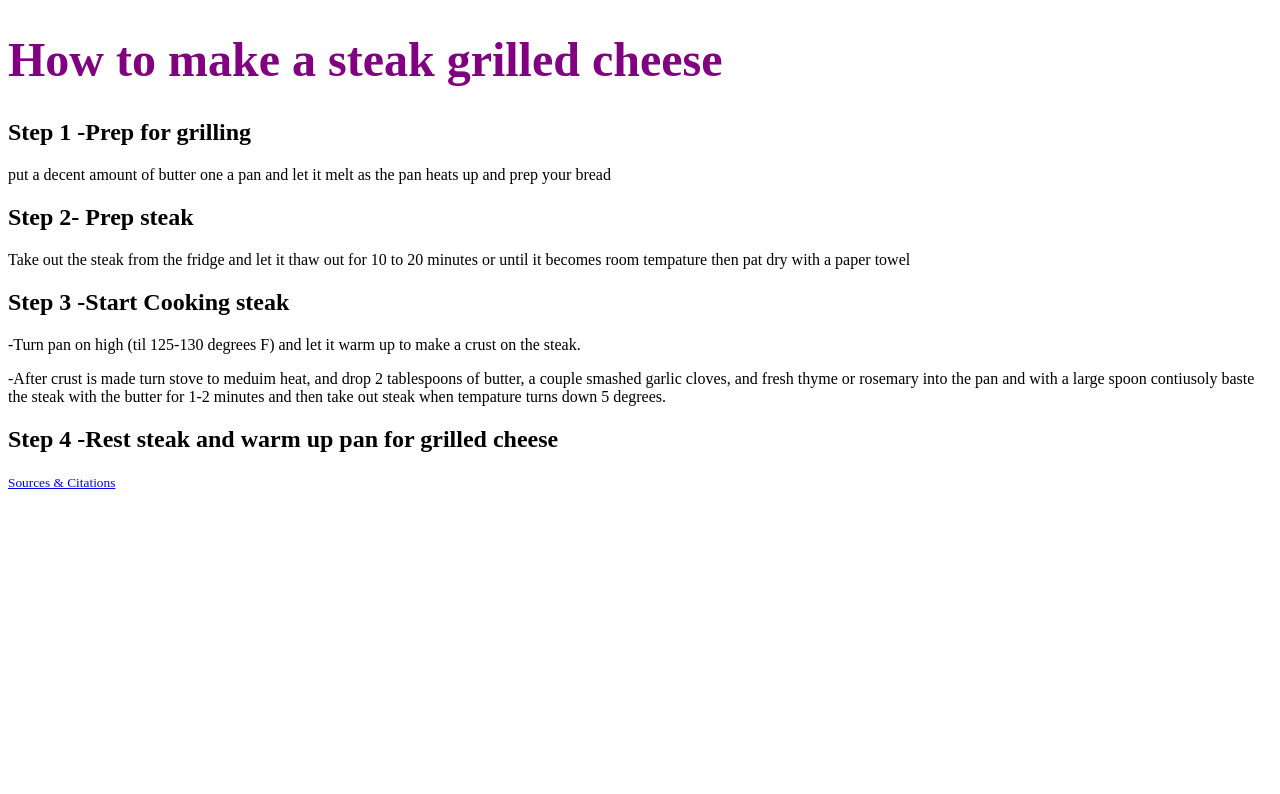
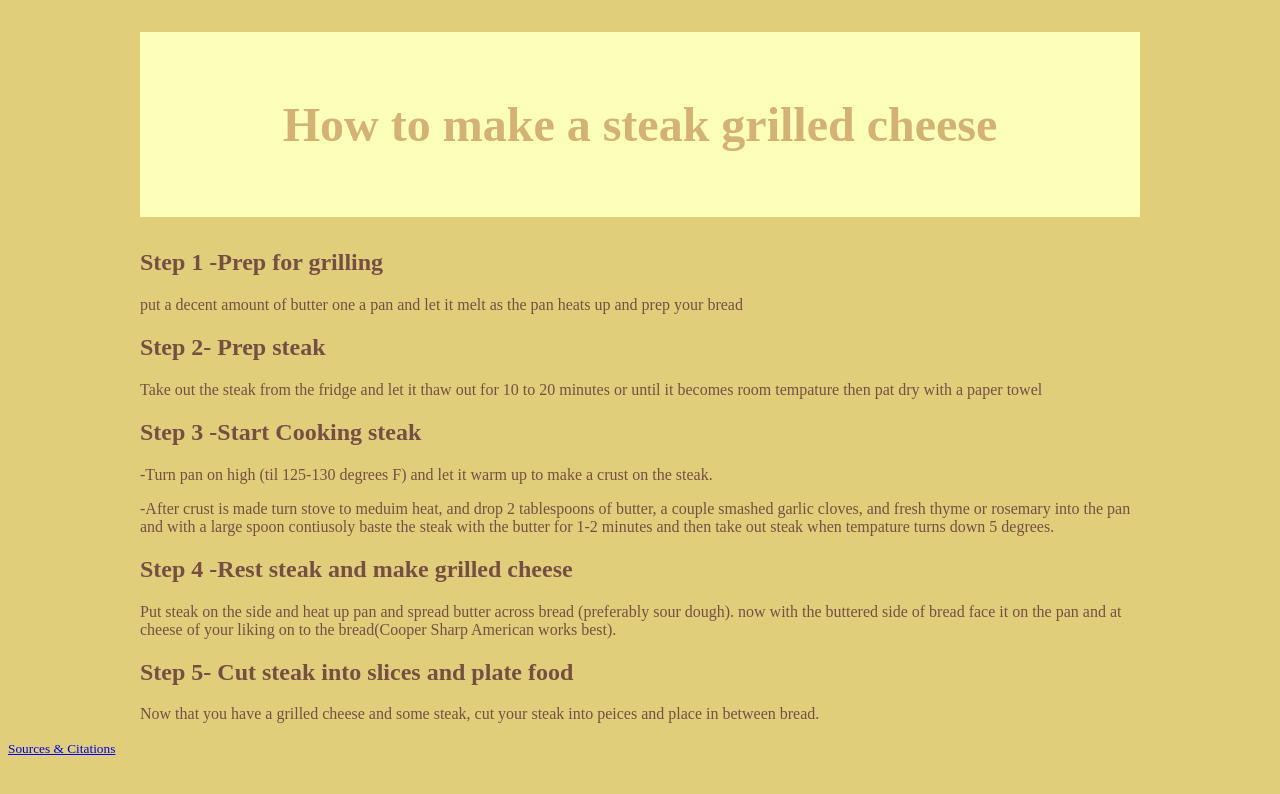
Before and after one commit to IACS-26-27/web-design-1-recipe-assignment-bootywarriorfrm978, a website: page index.html in a window 1280 px wide. Drawn offline with Linux system fonts and the light colour scheme.

Commit message:
new steps and color change

```diff
--- a/index.html
+++ b/index.html
@@ -15,8 +15,8 @@
     <h2><b>Step 2- Prep steak</b></h2> <p> Take out the steak from the fridge and let it thaw out for 10 to 20 minutes or until it becomes room tempature then pat dry with a paper towel</p>
     <h2> <b> Step 3 -Start Cooking steak</b> </h2> <p> -Turn pan on high (til 125-130 degrees F) and let it warm up to make a crust on the steak.</p>
   <p> -After crust is made turn stove to meduim heat, and drop 2 tablespoons of butter, a couple smashed garlic cloves, and fresh thyme or rosemary into the pan and with a large spoon contiusoly baste the steak with the butter for 1-2 minutes and then take out steak when tempature turns down 5 degrees.</p>
-<h2> <b>Step 4</b> -Rest steak and warm up pan for grilled cheese</h2> <p> </p></main>
-
+<h2> <b>Step 4</b> -Rest steak and make grilled cheese</h2> <p> Put steak on the side and heat up pan and spread butter across bread (preferably sour dough). now with the buttered side of bread face it on the pan and at cheese of your liking on to the bread(Cooper Sharp American works best).  </p>
+<h2>Step 5- Cut steak into slices and plate food</h2><p> Now that you have a grilled cheese and some steak, cut your steak into peices and place in between bread.</p></main>
     <footer>
       <small>
         <a href="citations.html">Sources &amp; Citations</a>
--- a/styles.css
+++ b/styles.css
@@ -2,5 +2,17 @@
 h1 {
   /* Demo style -- remove me and write your own */
   font-size: 48px;
-  color: purple;
+  padding: 65px 50px;
+  background-color: #FBFFB9;
+  text-align: center;
+  color: #d4b175;
 }
+
+main {
+  max-width: 1000px;
+  margin-inline: auto;
+}
+body{ color: #754F44;
+  background-color: #E1CE7A;
+
+}
```
